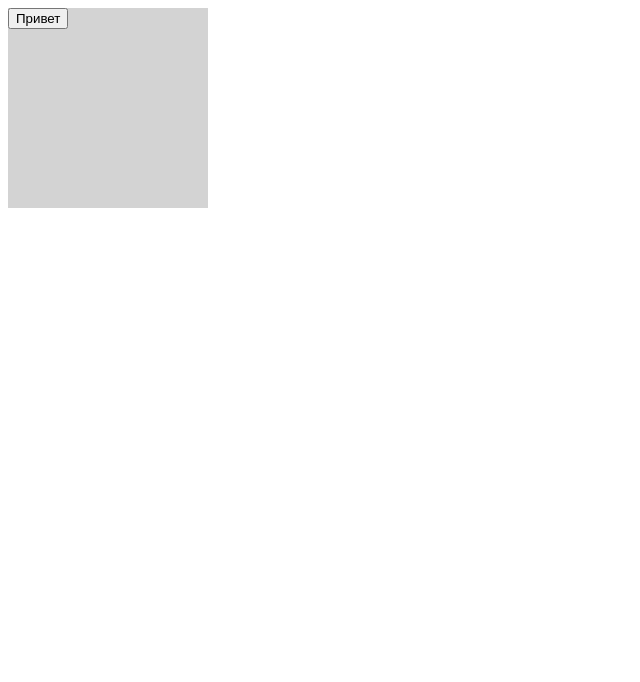
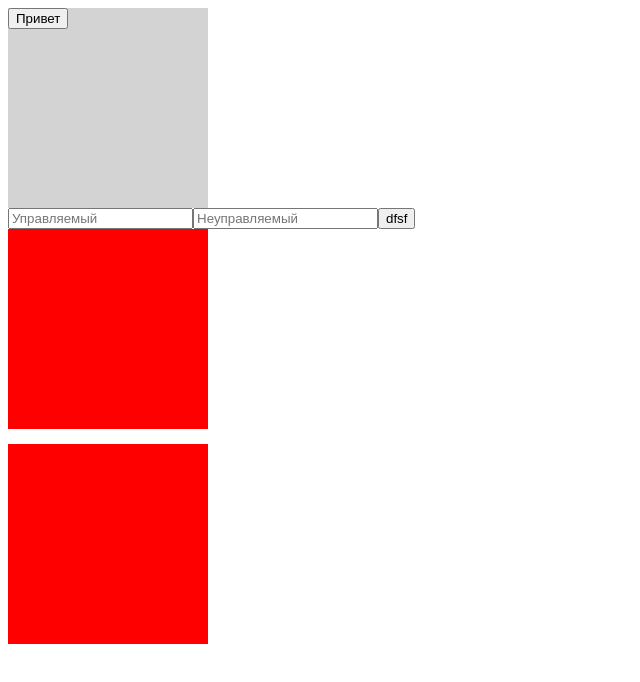
Before and after one commit to AleksandrErmolov/typescript-easy, a React (Create React App) app: page / in a window 1280 px wide. Shown: the top 682 px of the page, without its empty margins (0-640 px from the left). Built offline with nearby package versions, Linux system fonts and the light colour scheme; no server answers.

Commit message:
add type Href

```diff
--- a/src/App.tsx
+++ b/src/App.tsx
@@ -6,6 +6,7 @@ import axios from 'axios';
 import List from './component/List';
 import UserItem from './component/UserItem';
 import TodoItem from './component/TodoItem';
+import EventsExample from './component/EventsExample';
 
 const App = () => {
 
@@ -49,6 +50,7 @@ const App = () => {
       </Card>
       <List items={users} renderItem={(user: IUser) => <UserItem user={user} key={user.id} />} />
       <List items={todos} renderItem={(todo: ITodo) => <TodoItem todo={todo} key={todo.id} />} />
+      <EventsExample />
   </div>
 
   )
--- /dev/null
+++ b/src/component/EventsExample.tsx
@@ -0,0 +1,61 @@
+import React, { useState, FC, useRef } from 'react';
+
+const EventsExample: FC = () => {
+
+    const [value, setValue] = useState<string>('')
+    const [isDrag, setIsDrag] = useState<boolean>(false)
+    const inputRef = useRef<HTMLInputElement>(null)
+
+
+    const changeHandler = (e: React.ChangeEvent<HTMLInputElement>) => {
+        setValue(e.target.value)
+    }
+
+    const clickHandler = (e: React.MouseEvent<HTMLButtonElement>) => {
+        console.log(inputRef.current?.value)
+    }
+
+
+    const dragHandler = (e: React.DragEvent<HTMLDivElement>) => {
+        console.log('drag')
+    }
+
+
+    const dragWithPreventHandler = (e: React.DragEvent<HTMLDivElement>) => {
+        e.preventDefault()
+        setIsDrag(true)
+    }
+
+
+    const leaveHandler = (e: React.DragEvent<HTMLDivElement>) => {
+        e.preventDefault()
+        setIsDrag(false)
+    }
+
+
+    const dropHandler = (e: React.DragEvent<HTMLDivElement>) => {
+        e.preventDefault()
+        setIsDrag(false)
+        console.log('drop')
+    }
+
+
+    return (<div>
+
+        <input type="text" value={value} onChange={changeHandler} placeholder='Управляемый'/>
+        <input type="text" ref={inputRef} placeholder='Неуправляемый'/>
+        <button onClick={clickHandler}> dfsf </button>
+        <div onDrag={dragHandler} draggable style={{ width: 200, height: 200, background: 'red' }}> </div>
+        <div
+            onDrop={dropHandler}
+            onDragLeave={leaveHandler}
+            onDragOver={dragWithPreventHandler}
+            style={{
+                width: 200, height: 200, background: isDrag ? 'blue' : 'red', marginTop: 15
+            }}> </div>
+
+    </div>)
+}
+
+
+export default EventsExample
```
